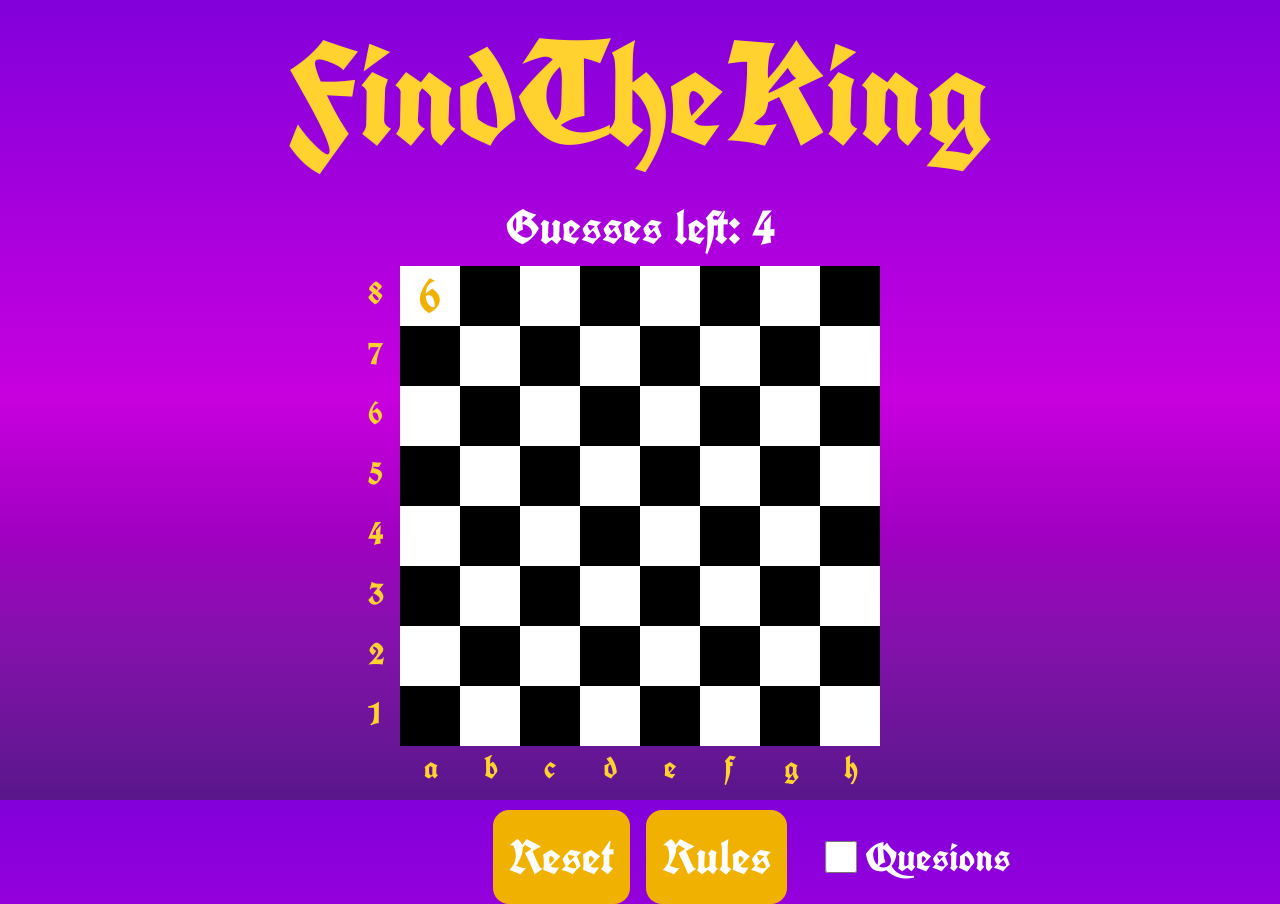
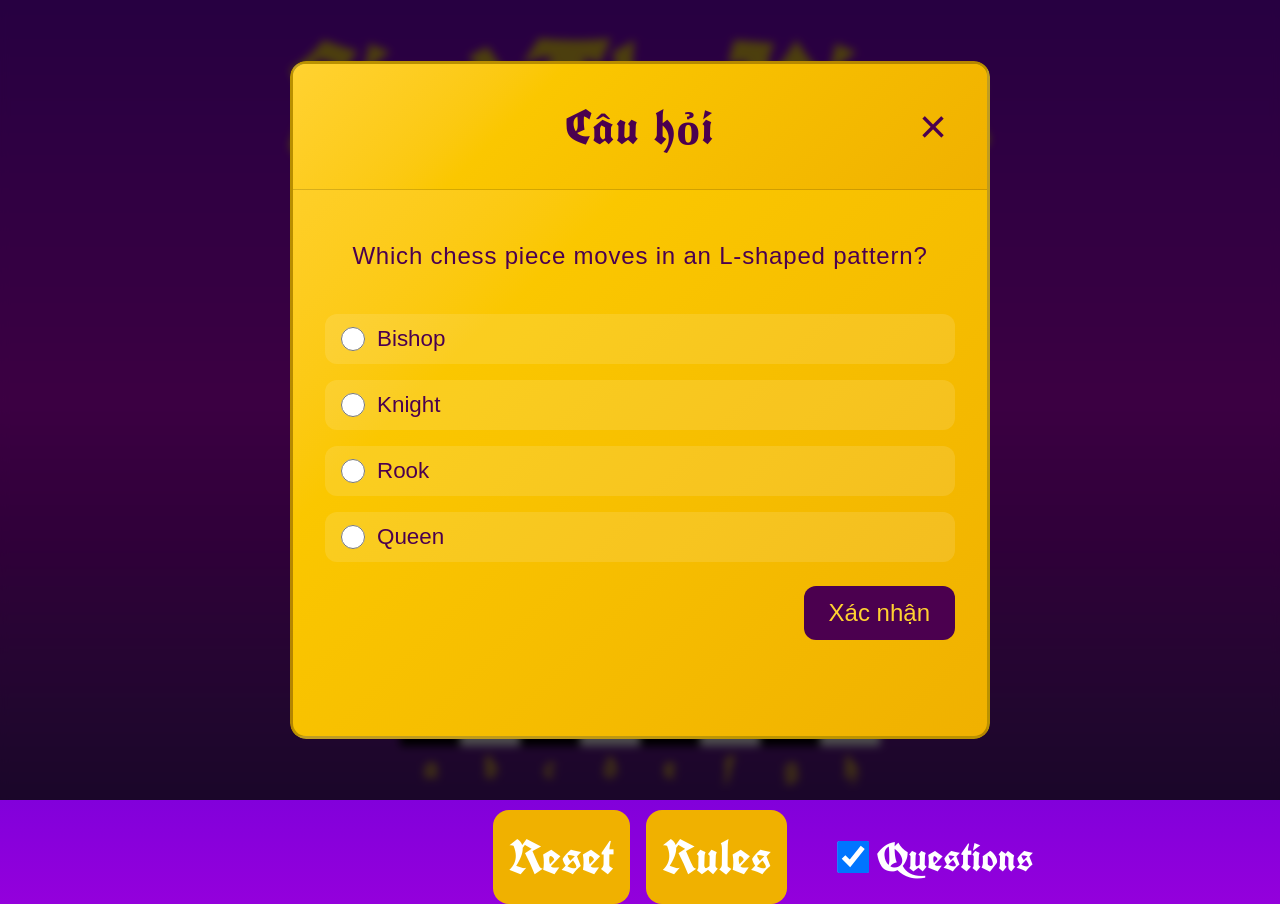
Before and after one commit to taitapcode/findtheking, a plain HTML site: page index.html in a window 1280 px wide. Both pictures are taken after a click on the element 430 px from the left and 296 px from the top of the page. Drawn offline with Linux system fonts and the light colour scheme.

Commit message:
feat: integrate interactive trivia challenge system
Implement comprehensive question-based gameplay mechanics with chess-themed trivia that appears on each board click. Features include toggle functionality to disable questions, modal locking to prevent premature closing, visual feedback for correct/incorrect answers, and enhanced modal styling with backdrop blur effects.

Key additions:
- Chess-themed trivia questions with proper validation
- Question toggle control in game interface
- Modal state management with lock/unlock functionality
- Enhanced visual feedback and styling for question interface
- Updated README to reflect new gameplay features

```diff
--- a/index.html
+++ b/index.html
@@ -17,8 +17,8 @@
         <button class="reset btn">Reset</button>
         <button class="rules btn">Rules</button>
         <div class="toggle-questions">
-          <input type="checkbox" class="toggleQuestions" />
-          <span>Quesions</span>
+          <input type="checkbox" class="toggleQuestions" checked />
+          <span>Questions</span>
         </div>
       </div>
     </main>
--- a/scripts/game.js
+++ b/scripts/game.js
@@ -7,6 +7,7 @@ const totalGuesses = 5;
 const boardGame = document.querySelector('.board-game');
 const guessesDisplay = document.querySelector('.guesses');
 const resetButton = document.querySelector('.reset');
+const toggleQuestions = document.querySelector('.toggleQuestions');
 const grid = Array.from({ length: size }, () => Array(size).fill(0)); // Generate the grid size x size filled with 0
 
 let isStarted = false;
@@ -14,6 +15,25 @@ let isReady = true;
 let isWin = false;
 let king = [-1, -1];
 let currentGuess = 0;
+let isAwaitingAnswer = false;
+
+let questionsEnabled = true;
+
+if (toggleQuestions) {
+  toggleQuestions.checked = true;
+  questionsEnabled = toggleQuestions.checked;
+
+  toggleQuestions.addEventListener('change', () => {
+    questionsEnabled = toggleQuestions.checked;
+    if (!questionsEnabled && isAwaitingAnswer) {
+      isAwaitingAnswer = false;
+      const modal = document.querySelector('.modal');
+      if (modal) modal.dataset.locked = 'false';
+      if (typeof closeModal === 'function') closeModal(true);
+    }
+    updateGuessesDisplay();
+  });
+}
 
 // Determines if a cell should be light colored based on chessboard pattern
 function isLightCell(row, col) {
@@ -64,8 +84,9 @@ function updateGuessesDisplay() {
 
 // Handle cell click events
 function onCellClick(row, col) {
-  if (!isReady) return;
+  if (!isReady || isAwaitingAnswer) return;
 
+  const handleGuess = () => {
     if (!isStarted) {
       resetGame();
       isStarted = true;
@@ -75,12 +96,33 @@ function onCellClick(row, col) {
     if (!grid[row][col]) {
       currentGuess++;
       grid[row][col] = 1;
-    const distance = shortestPath([row, col], king, true);
-    labelCell(row, col, distance, king);
+      const distance = shortestPath([row, col], king);
+      labelCell(row, col, distance, true);
 
       updateGuessesDisplay();
-    if (currentGuess >= totalGuesses || distance == 0) endState();
-    // else
+      if (currentGuess >= totalGuesses || distance === 0) endState();
+    }
+  };
+
+  const shouldAskQuestion =
+    questionsEnabled &&
+    window.questionManager &&
+    typeof window.questionManager.askQuestion === 'function';
+
+  if (shouldAskQuestion) {
+    isAwaitingAnswer = true;
+    window.questionManager
+      .askQuestion()
+      .then(() => {
+        isAwaitingAnswer = false;
+        handleGuess();
+      })
+      .catch(() => {
+        isAwaitingAnswer = false;
+        handleGuess();
+      });
+  } else {
+    handleGuess();
   }
 }
 
@@ -89,6 +131,7 @@ function resetGame() {
   isWin = false;
   isStarted = false;
   currentGuess = 0;
+  isAwaitingAnswer = false;
   const cells = Array.from(boardGame.getElementsByClassName('cell'));
 
   grid.forEach((row) => row.fill(0));
--- a/scripts/modal.js
+++ b/scripts/modal.js
@@ -7,11 +7,18 @@ const closeBtn = modal.querySelector('.close-btn');
 function openModal(content, title) {
   modalTitle.textContent = title;
   modalBody.innerHTML = content;
-
-  modal.showModal();
+  modal.dataset.locked = 'false';
+  if (!modal.open) {
+    modal.showModal();
+  } else {
+    modal.style.transform = 'translate(-50%, -50%) scale(1)';
+    modal.style.opacity = '1';
+  }
 }
 
-function closeModal() {
+function closeModal(force = false) {
+  if (modal.dataset.locked === 'true' && !force) return;
+
   modal.style.transform = 'translate(-50%, -50%) scale(0)';
   modal.style.opacity = '0';
 
@@ -19,6 +26,7 @@ function closeModal() {
     modal.close();
     modal.style.transform = '';
     modal.style.opacity = '';
+    modal.dataset.locked = 'false';
   }, 300);
 }
 
@@ -42,7 +50,7 @@ function showRules() {
   openModal(rulesContent, 'Luật chơi');
 }
 
-closeBtn.addEventListener('click', closeModal);
+closeBtn.addEventListener('click', () => closeModal());
 
 document.addEventListener('keydown', (e) => {
   if (e.key === 'Escape' && modal.open) {
--- a/scripts/question.js
+++ b/scripts/question.js
@@ -11,38 +11,103 @@
  */
 const questions = [
   {
-    question: 'What is the capital of France?',
-    choices: ['Berlin', 'Madrid', 'Paris', 'Rome'],
-    answer: 2,
+    prompt: 'Which chess piece moves in an L-shaped pattern?',
+    options: ['Bishop', 'Knight', 'Rook', 'Queen'],
+    answerIndex: 1,
   },
   {
-    question: 'Which planet is known as the Red Planet?',
-    choices: ['Earth', 'Mars', 'Jupiter', 'Saturn'],
-    answer: 1,
+    prompt: 'How many squares does a king move in any single turn?',
+    options: ['One', 'Two', 'Three', 'Unlimited'],
+    answerIndex: 0,
   },
   {
-    question: 'What is the largest ocean on Earth?',
-    choices: [
-      'Atlantic Ocean',
-      'Indian Ocean',
-      'Arctic Ocean',
-      'Pacific Ocean',
-    ],
-    answer: 3,
+    prompt:
+      'What is the term for a position where a king is under direct attack?',
+    options: ['Stalemate', 'Fork', 'Check', 'Promotion'],
+    answerIndex: 2,
   },
   {
-    question: 'Who wrote "Hamlet"?',
-    choices: [
-      'Charles Dickens',
-      'William Shakespeare',
-      'Mark Twain',
-      'Jane Austen',
-    ],
-    answer: 1,
+    prompt: 'Which piece starts in the corners of the chessboard?',
+    options: ['Queen', 'Bishop', 'Rook', 'Knight'],
+    answerIndex: 2,
   },
   {
-    question: 'What is the chemical symbol for gold?',
-    choices: ['Au', 'Ag', 'Fe', 'Pb'],
-    answer: 0,
+    prompt: 'How many total squares are on a standard chessboard?',
+    options: ['32', '48', '56', '64'],
+    answerIndex: 3,
   },
 ];
+
+function getRandomQuestion() {
+  return questions[Math.floor(Math.random() * questions.length)];
+}
+
+function askQuestion() {
+  return new Promise((resolve) => {
+    const question = getRandomQuestion();
+    const modal = document.querySelector('.modal');
+    const optionsMarkup = question.options
+      .map(
+        (option, index) => `
+          <label class="question-option">
+            <input type="radio" name="questionAnswer" value="${index}" required />
+            <span>${option}</span>
+          </label>
+        `,
+      )
+      .join('');
+
+    const content = `
+      <form class="question-form">
+        <p class="question-text">${question.prompt}</p>
+        <div class="question-options">
+          ${optionsMarkup}
+        </div>
+        <button type="submit" class="btn submit-answer">Xác nhận</button>
+        <p class="question-feedback" aria-live="polite"></p>
+      </form>
+    `;
+
+    if (typeof openModal === 'function') {
+      openModal(content, 'Câu hỏi');
+    }
+
+    if (modal) {
+      modal.dataset.locked = 'true';
+      const form = modal.querySelector('.question-form');
+      const feedback = modal.querySelector('.question-feedback');
+
+      if (form) {
+        form.addEventListener('submit', (event) => {
+          event.preventDefault();
+          const data = new FormData(form);
+          const selected = data.get('questionAnswer');
+
+          if (selected === null) {
+            feedback.textContent = 'Hãy chọn đáp án';
+            return;
+          }
+
+          if (Number(selected) === question.answerIndex) {
+            feedback.textContent = 'Chính xác! Hãy tiếp tục săn tìm vua nào';
+            feedback.classList.remove('error');
+            modal.dataset.locked = 'false';
+            setTimeout(() => {
+              if (typeof closeModal === 'function') closeModal(true);
+              resolve(true);
+            }, 400);
+          } else {
+            feedback.textContent = 'Chưa chuẩn lắm. Thử lại nào';
+            feedback.classList.add('error');
+          }
+        });
+      }
+    } else {
+      resolve(true);
+    }
+  });
+}
+
+window.questionManager = {
+  askQuestion,
+};
--- a/styles/style.css
+++ b/styles/style.css
@@ -172,7 +172,7 @@ dialog {
   border: none;
   border-radius: 1rem;
   background: transparent;
-  max-width: 600px;
+  max-width: 700px;
   width: 90%;
   position: fixed;
   top: 50%;
@@ -195,6 +195,7 @@ dialog::backdrop {
 
 dialog[open]::backdrop {
   background: rgba(0, 0, 0, 0.7);
+  backdrop-filter: blur(4px);
 }
 
 .modal-content {
@@ -206,6 +207,8 @@ dialog[open]::backdrop {
   border-radius: 1rem;
   overflow: hidden;
   animation: modalSlideIn 0.3s ease-out;
+  border: 3px solid rgba(0, 0, 0, 0.25);
+  box-shadow: 0 1.5rem 3rem rgba(0, 0, 0, 0.35);
 }
 
 .modal-header {
@@ -219,13 +222,15 @@ dialog[open]::backdrop {
   justify-content: center;
   align-items: center;
   position: relative;
+  box-shadow: inset 0 -1px 0 rgba(0, 0, 0, 0.15);
 }
 
 .modal-header h2 {
-  font-family: iCielLordish;
+  font-family: unifraktur-cook;
   font-size: 3rem;
   color: var(--secondary-color);
   margin: 0;
+  letter-spacing: 0.1rem;
 }
 
 .close-btn {
@@ -239,16 +244,21 @@ dialog[open]::backdrop {
   transition: transform 0.2s ease;
   position: absolute;
   right: 2rem;
+  top: 50%;
+  transform: translateY(-50%);
 }
 
 .close-btn:hover {
-  transform: scale(1.2) rotate(90deg);
+  transform: translateY(-50%) scale(1.2) rotate(90deg);
 }
 
 .modal-body {
   padding: 2rem;
   color: var(--secondary-color);
   animation: fadeIn 0.4s ease-in 0.2s both;
+  display: flex;
+  flex-direction: column;
+  gap: 1.5rem;
 }
 
 .modal-body h3 {
@@ -282,6 +292,84 @@ dialog[open]::backdrop {
   margin-bottom: 0.5rem;
 }
 
+.question-form {
+  display: flex;
+  flex-direction: column;
+  gap: 1.5rem;
+  padding-top: 1rem;
+}
+
+.question-text {
+  font-size: 1.6rem;
+  color: var(--secondary-color);
+  text-align: center;
+  line-height: 1.3;
+  letter-spacing: 0.05rem;
+}
+
+.question-options {
+  display: flex;
+  flex-direction: column;
+  gap: 1rem;
+}
+
+.question-option {
+  display: flex;
+  align-items: center;
+  gap: 0.75rem;
+  font-size: 1.4rem;
+  color: var(--secondary-color);
+  padding: 0.75rem 1rem;
+  background: rgba(255, 255, 255, 0.12);
+  border-radius: 0.75rem;
+  transition:
+    background 0.2s ease,
+    transform 0.2s ease;
+}
+
+.question-option input {
+  width: 1.5rem;
+  height: 1.5rem;
+  accent-color: var(--secondary-color);
+}
+
+.question-option:hover {
+  background: rgba(255, 255, 255, 0.2);
+  transform: translateY(-0.1rem);
+  cursor: pointer;
+}
+
+.submit-answer {
+  align-self: flex-end;
+  padding: 0.75rem 1.5rem;
+  font-size: 1.5rem;
+  background: var(--secondary-color);
+  color: var(--primary-color);
+  border-radius: 0.75rem;
+  border: 1px solid transparent;
+  transition:
+    transform 0.2s ease,
+    box-shadow 0.2s ease;
+}
+
+.submit-answer:hover {
+  transform: translateY(-0.15rem);
+  color: var(--secondary-color);
+  border-color: var(--secondary-color);
+  box-shadow: 0 0.75rem 1.5rem rgba(0, 0, 0, 0.25);
+}
+
+.question-feedback {
+  min-height: 1.5rem;
+  font-size: 1.2rem;
+  color: var(--secondary-color);
+  text-align: center;
+}
+
+.question-feedback.error {
+  color: oklch(62.5% 0.2 25);
+}
+
 @keyframes modalSlideIn {
   0% {
     transform: translateY(-20px);
```
Also changed, not shown: README.md. Lines whose indentation alone changed are shown as unchanged.
